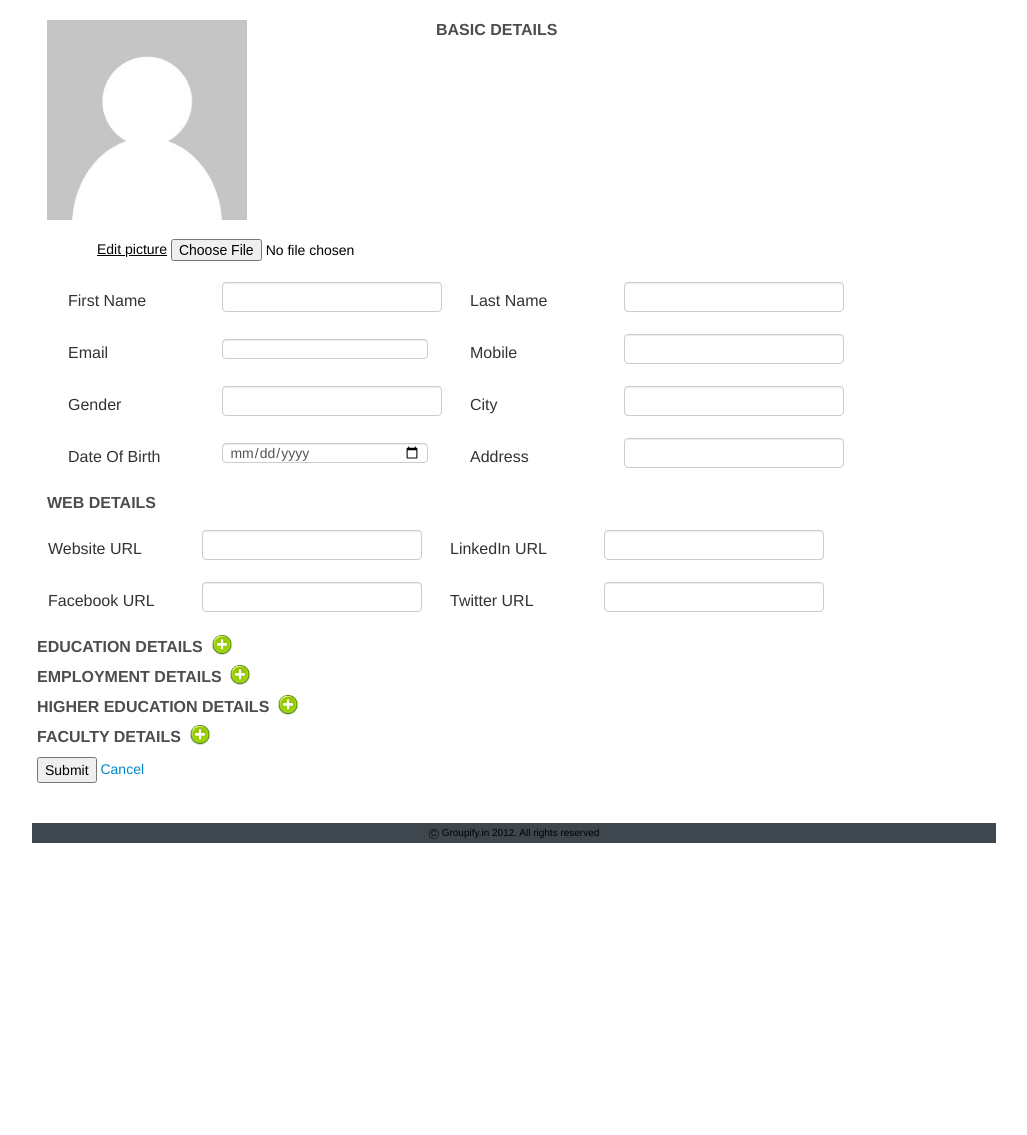
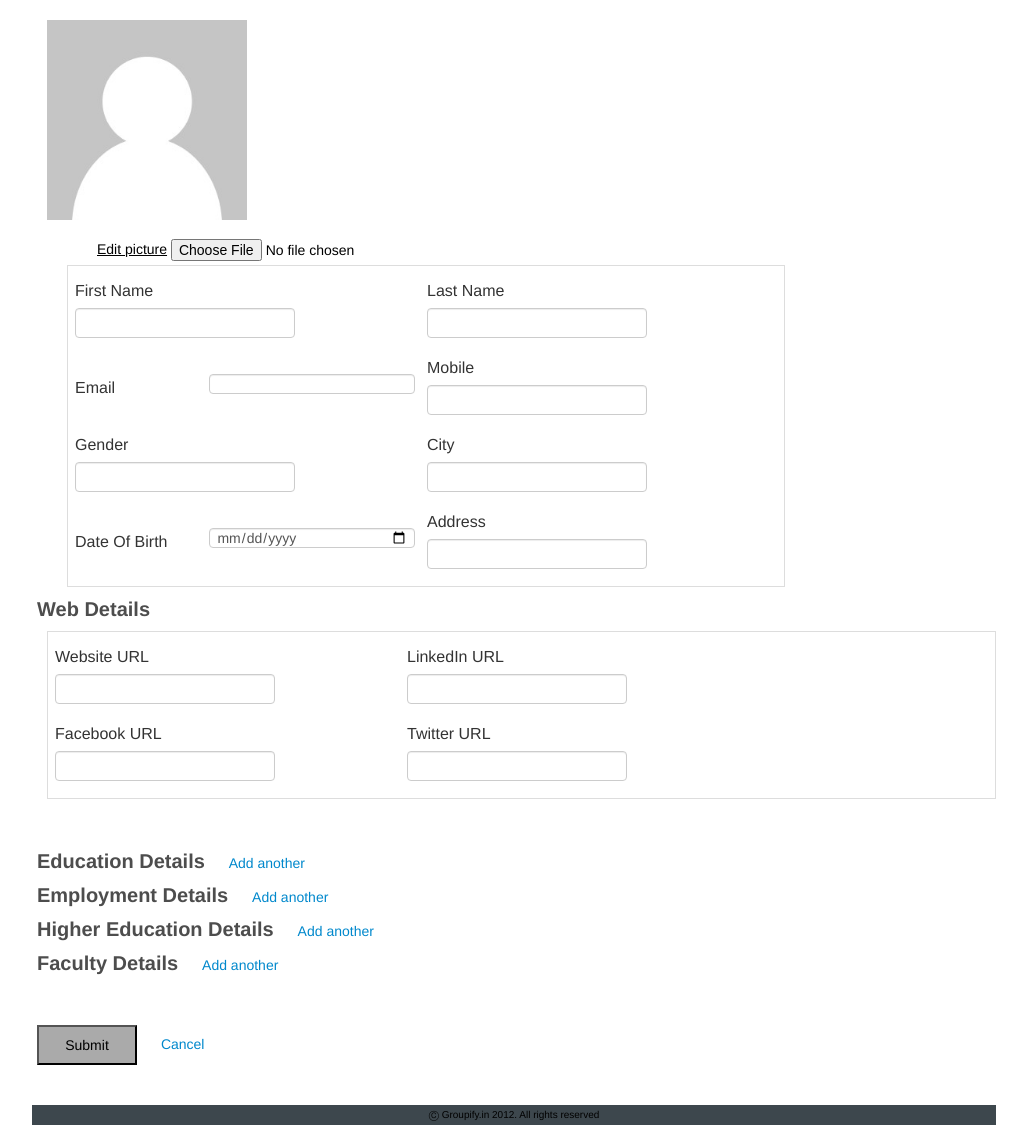
Before and after one commit to sriharimaneru/askra-repo, a Django app: template src/askra/templates/edit_profile.html in a window 1280 px wide. Shown: the part 110-1245 px from the top of the page, without its empty margins (126-1153 px from the left). Before the commit the page ends 953 px from the top, so only its background shows below. Run offline with Django 3.2, Linux system fonts and the light colour scheme; the template is opened without the code that fills it: most values are stand-ins (such as "Sample title", 1, 10 or a date in 2020); form fields are guessed from the names that the template uses; some libraries are stand-ins or nearby versions.

Commit message:
Cosmetic changes to edit profile page to make it look less broken

```diff
--- a/src/askra/static/css/style.css
+++ b/src/askra/static/css/style.css
@@ -1010,16 +1010,16 @@ div#facet-list .selected_facet{
 }
 
 .section table tr {
-	line-height: 50px;
+	line-height: 35px;
 }
 
 .section table td{
-	width: 400px;
+	width: 350px;
 	text-align: left;
 }
 
 .section table td span {
-	width: 140px;
+	width: 120px;
 	margin-right: 10px;
 	display: inline-block;
 }
@@ -1031,11 +1031,12 @@ div#facet-list .selected_facet{
 
 .related_forms ul li {
 	display: inline-block;
-	margin: 0 10px 0 10px;
+	margin: 0 10px 5px 0;
 }
 
 .related_forms ul li span {
 	margin-right: 5px;
+	font-size: 16px;
 }
 
 .related_forms .deletecheck {
@@ -1043,13 +1044,24 @@ div#facet-list .selected_facet{
 }
 
 #edit_profile_form .heading {
-	text-transform: uppercase;
-	font-size: 16px;
-	line-height: 20px;
+	/*text-transform: uppercase;*/
+	font-size: 20px;
+	line-height: 24px;
 	margin-top: 0;
 	margin-bottom: 10px;
 	color: #4D4D4D;
 	display: inline-block;
+}
+
+.section{
+	padding: 6px;
+	margin-bottom: 20px;
+	border: 1px solid #dddddd;
+}
+
+.related_sections .section {
+	border-bottom: 1px solid #dddddd;
+	margin-top: 20px;
 }
 
 .related_sections a.add img{
@@ -1057,6 +1069,46 @@ div#facet-list .selected_facet{
 	margin-top: -7px;
 	margin-left: 5px;
 }
+
+#student_sections input[type=text] {
+	width: 150px;
+}
+
+#student_sections select {
+	width: 180px;
+}
+
+#employment_sections select {
+	width: 160px;
+}
+
+#employment_sections ul li {
+	margin-right: 45px;
+}
+
+#edit_profile_form .delete{
+	width:15px;
+}
+
+#edit_profile_form .add {
+	margin-left: 20px;
+}
+
+#edit_profile_submit {
+	margin-top: 40px;
+}
+
+#edit_profile_submit input[type=submit] {
+	height: 40px;
+	width: 100px;
+	text-align: center;
+	background-color: #aaaaaa;
+}
+
+#edit_profile_submit a {
+	margin-left: 20px;
+}
+
 
 /*
 .section span#tagslabel {
--- a/src/askra/templates/edit_profile.html
+++ b/src/askra/templates/edit_profile.html
@@ -63,7 +63,7 @@
 									{{ studentformset.empty_form.roll_num|escapejs }} \
 								</li> \
 								<li> \
-									<a class=\"delete\" href=\"#student_sections\">Delete</a>	 \
+									<a class=\"delete\" href=\"#student_sections\">Remove</a>	 \
 								</li> \
 								<li class=\"deletecheck\"> \
 									{{ studentformset.empty_form.DELETE|escapejs }} \
@@ -86,7 +86,7 @@
 								{{ employmentformset.empty_form.designation|escapejs}} \
 							</li> \
 							<li> \
-								<span>Company Domain</span> \
+								<span>Job Domain</span> \
 								{{ employmentformset.empty_form.domain|escapejs}} \
 							</li> \
 							<li> \
@@ -94,11 +94,11 @@
 								{{ employmentformset.empty_form.date_of_joining|escapejs}} \
 							</li> \
 							<li> \
-								<span>From</span> \
+								<span>To</span> \
 								{{ employmentformset.empty_form.date_of_leaving|escapejs}} \
 							</li> \
 							<li> \
-								<a class="delete" href="#employment_sections">Delete</a>	 \
+								<a class="delete" href="#employment_sections">Remove</a>	 \
 							</li> \
 							<li class="deletecheck"> \
 								{{ employmentformset.empty_form.DELETE|escapejs}} \
@@ -129,7 +129,7 @@
 								{{ higheredformset.empty_form.year_of_graduation|escapejs}} \
 							</li> \
 							<li> \
-								<a class="delete" href="#highereducation_sections">Delete</a>	 \
+								<a class="delete" href="#highereducation_sections">Remove</a>	 \
 							</li> \
 							<li class="deletecheck"> \
 								{{ higheredformset.empty_form.DELETE|escapejs}} \
@@ -153,7 +153,7 @@
 								{{ facultyformset.empty_form.designation|escapejs}} \
 							</li> \
 							<li> \
-								<a class="delete" href="#faculty_sections">Delete</a>	 \
+								<a class="delete" href="#faculty_sections">Remove</a>	 \
 							</li> \
 							<li class="deletecheck"> \
 								{{ facultyformset.empty_form.DELETE|escapejs}} \
@@ -298,8 +298,7 @@
 			<div id="errors">
 				{{ userprofileform.errors }}
 			</div>
-			<h2 class="heading">Basic Details</h2>
-			<div id="picture_section" class="section">
+			<div id="picture_section">
 				{% if userprofileform.instance.photo %}
 					<img src="{{ userprofileform.instance.photo.url }}">
 				{% else %}
@@ -354,8 +353,9 @@
 			</div>
 			<div class="cB"></div>
 
-			<div id="web_section" class="section">
+			<div id="web_section">
 				<h2 class="heading">Web Details</h2>
+				<div class="section">
 					<table>
 						<tr>
 							<td>
@@ -379,10 +379,11 @@
 						</tr>
 					</table>
 				</div>
+			</div>
 
 			<div id="student_sections" class="related_sections">
 				<h2 class="heading">Education Details</h2>
-				<a class="add" href="#student_sections"><img src="{{STATIC_URL}}img/plus.png"></a>
+				<a class="add" href="#student_sections">Add another</a>
 				{{ studentformset.management_form }}
 				{% for stform in studentformset %}
 					<div class="student_section section related_forms">
@@ -401,7 +402,7 @@
 								{{ stform.roll_num }}
 							</li>
 							<li>
-								<a class="delete" href="#student_sections"><img src="{{STATIC_URL}}img/minus.png"></a>
+								<a class="delete" href="#student_sections">Remove</a>
 							</li>
 							<li class="deletecheck">
 								{{ stform.DELETE }}
@@ -413,7 +414,7 @@
 
 			<div id="employment_sections" class="related_sections">
 				<h2 class="heading">Employment Details</h2>
-				<a class="add" href="#employment_sections"><img src="{{STATIC_URL}}img/plus.png"></a>
+				<a class="add" href="#employment_sections">Add another</a>
 				{{ employmentformset.management_form }}
 				{% for empform in employmentformset %}
 					<div class="employment_section section related_forms">
@@ -428,7 +429,7 @@
 								{{ empform.designation }}
 							</li>
 							<li>
-								<span>Company Domain</span>
+								<span>Job Domain</span>
 								{{ empform.domain }}
 							</li>
 							<li>
@@ -436,11 +437,11 @@
 								{{ empform.date_of_joining }}
 							</li>
 							<li>
-								<span>From</span>
+								<span>To</span>
 								{{ empform.date_of_leaving }}
 							</li>
 							<li>
-								<a class="delete" href="#employment_sections"><img src="{{STATIC_URL}}img/minus.png"></a>
+								<a class="delete" href="#employment_sections">Remove</a>
 							</li>
 							<li class="deletecheck">
 								{{ empform.DELETE }}
@@ -452,7 +453,7 @@
 
 			<div id="highereducation_sections" class="related_sections">
 				<h2 class="heading">Higher Education Details</h2>
-				<a class="add" href="#highereducation_sections"><img src="{{STATIC_URL}}img/plus.png"></a>
+				<a class="add" href="#highereducation_sections">Add another</a>
 				{{ higheredformset.management_form }}
 				{% for higheredform in higheredformset %}
 					<div class="highereducation_section section related_forms">
@@ -475,7 +476,7 @@
 								{{ higheredform.year_of_graduation }}
 							</li>
 							<li>
-								<a class="delete" href="#highereducation_sections"><img src="{{STATIC_URL}}img/minus.png"></a>
+								<a class="delete" href="#highereducation_sections">Remove</a>
 							</li>
 							<li class="deletecheck">
 								{{ higheredform.DELETE }}
@@ -487,7 +488,7 @@
 
 			<div id="faculty_sections" class="related_sections">
 				<h2 class="heading">Faculty Details</h2>
-				<a class="add" href="#faculty_sections"><img src="{{STATIC_URL}}img/plus.png"></a>
+				<a class="add" href="#faculty_sections">Add another</a>
 				{{ facultyformset.management_form }}
 				{% for facultyform in facultyformset %}
 					<div class="faculty_section section related_forms">
@@ -502,7 +503,7 @@
 								{{ facultyform.designation }}
 							</li>
 							<li>
-								<a class="delete" href="#faculty_sections"><img src="{{STATIC_URL}}img/minus.png"></a>
+								<a class="delete" href="#faculty_sections">Remove</a>
 							</li>
 							<li class="deletecheck">
 								{{ facultyform.DELETE }}
@@ -512,8 +513,10 @@
 				{% endfor %}
 			</div>
 
+			<div id="edit_profile_submit">
 				<input type="submit" value="Submit" />
 				<a href="/profile/view/{{profile_id}}">Cancel</a>
+			</div>
 		</form>
 	</div>
 
```
Lines whose indentation alone changed are shown as unchanged.
